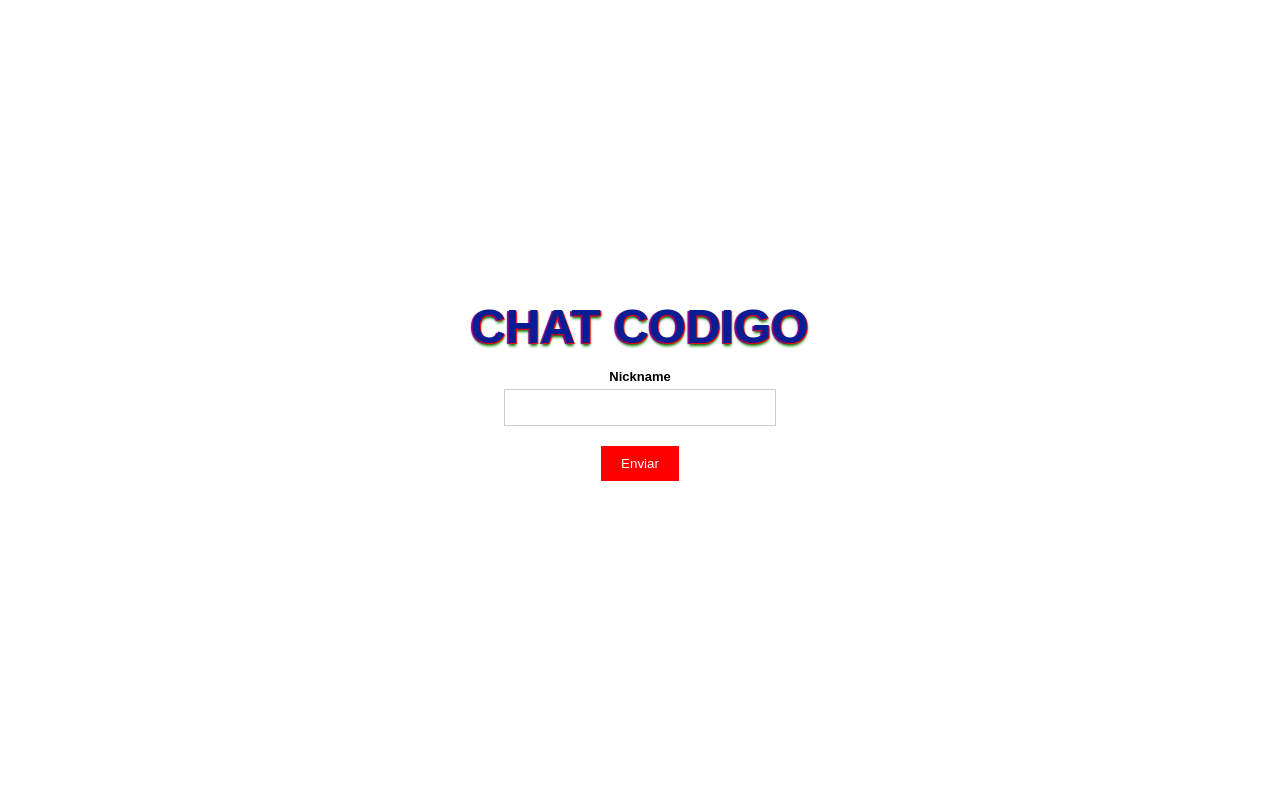
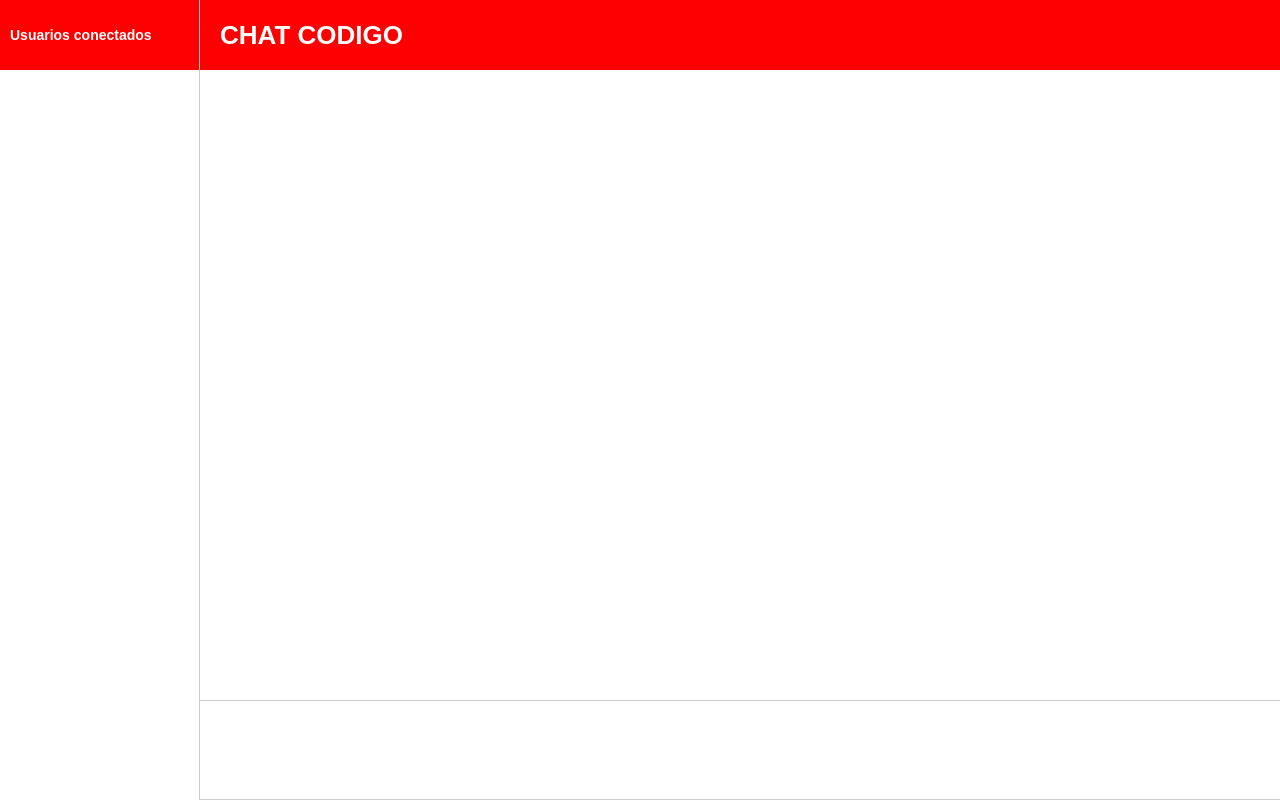
Before and after one commit to burritorepo/chat-socket, a website: page chat.html in a window 1280 px wide. Drawn offline with Linux system fonts and the light colour scheme; files that its build step writes are made by us from their sources.

Commit message:
it added ui

```diff
--- a/assets/styles/main.css
+++ b/assets/styles/main.css
@@ -1,6 +1,7 @@
 * {
   margin: 0;
   padding: 0;
+  box-sizing: border-box;
 }
 
 body {
@@ -12,7 +13,8 @@ input,
 input:focus,
 a,
 button,
-button:focus {
+button:focus,
+textarea:focus {
   outline: none;
 }
 
@@ -33,6 +35,61 @@ Page nickname
   text-transform: uppercase;
   color: #061d93;
   text-shadow: 1px 1px 1px red, -2px 1px 1px purple, 0px 3px 3px green;
+}
+
+/*
+Pag chat
+*/
+.chat {
+  display: flex;
+  height: 100vh;
+}
+
+.chat-header {
+  padding: 20px;
+  background: red;
+  color: white;
+  height: 70px;
+  display: flex;
+  align-items: center;
+}
+
+.chat-header h2 {
+  font-size: 14px;
+}
+
+.chat-left {
+  position: fixed;
+  left: 0;
+  top: 0;
+  bottom: 0;
+  width: 200px;
+  border-right: 1px solid #cdcdcd;
+}
+
+.chat-left .chat-header {
+  padding: 20px 10px;
+}
+
+.chat-right {
+  flex-basis: 100%;
+  padding-left: 200px;
+}
+
+.chat-footer {
+  position: fixed;
+  bottom: 0;
+  right: 0;
+  left: 200px;
+}
+
+.chat-footer textarea {
+  width: 100%;
+  resize: none;
+  display: block;
+  border-left: none;
+  border-right: 0;
+  min-height: 100px;
 }
 
 /*
--- a/chat.html
+++ b/chat.html
@@ -10,17 +10,29 @@
 </head>
 
 <body>
-  <div class="pag-nickname">
-    <h1>Chat CodiGO</h1>
-    <form>
-      <div class="form-row">
-        <label class="text-center">Nickname</label>
-        <input class="form-control" required type="text">
+  <div class="pag-chat">
+    <div class="chat">
+      <div class="chat-left">
+        <header class="chat-header">
+          <h2>Usuarios conectados</h2>
+        </header>
+        <div data-users></div>
       </div>
-      <div class="form-row text-center">
-        <button class="btn" type="submit">Enviar</button>
+      <div class="chat-right">
+        <header class="chat-header">
+          <h1>CHAT CODIGO</h1>
+        </header>
+        <main class="chat-main">
+
+        </main>
+        <footer class="chat-footer">
+          <form>
+            <textarea class="form-control" required type="text">
+            </textarea>
+          </form>
+        </footer>
       </div>
-    </form>
+    </div>
   </div>
 </body>
 
```
